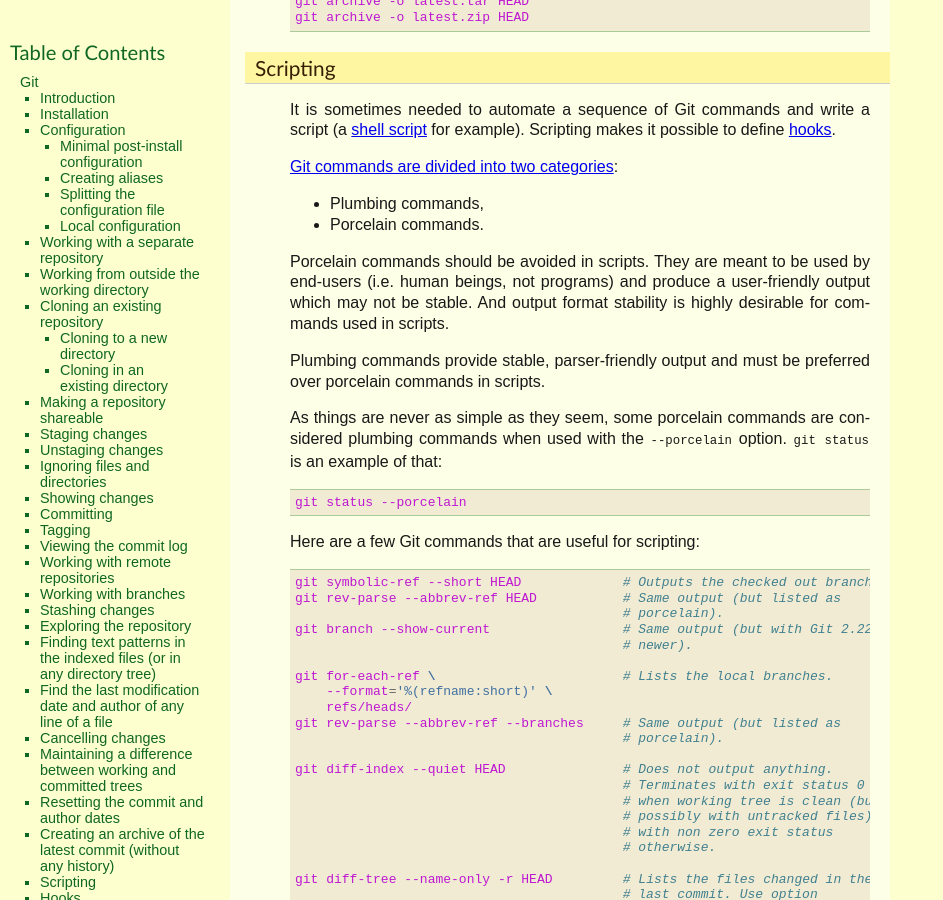
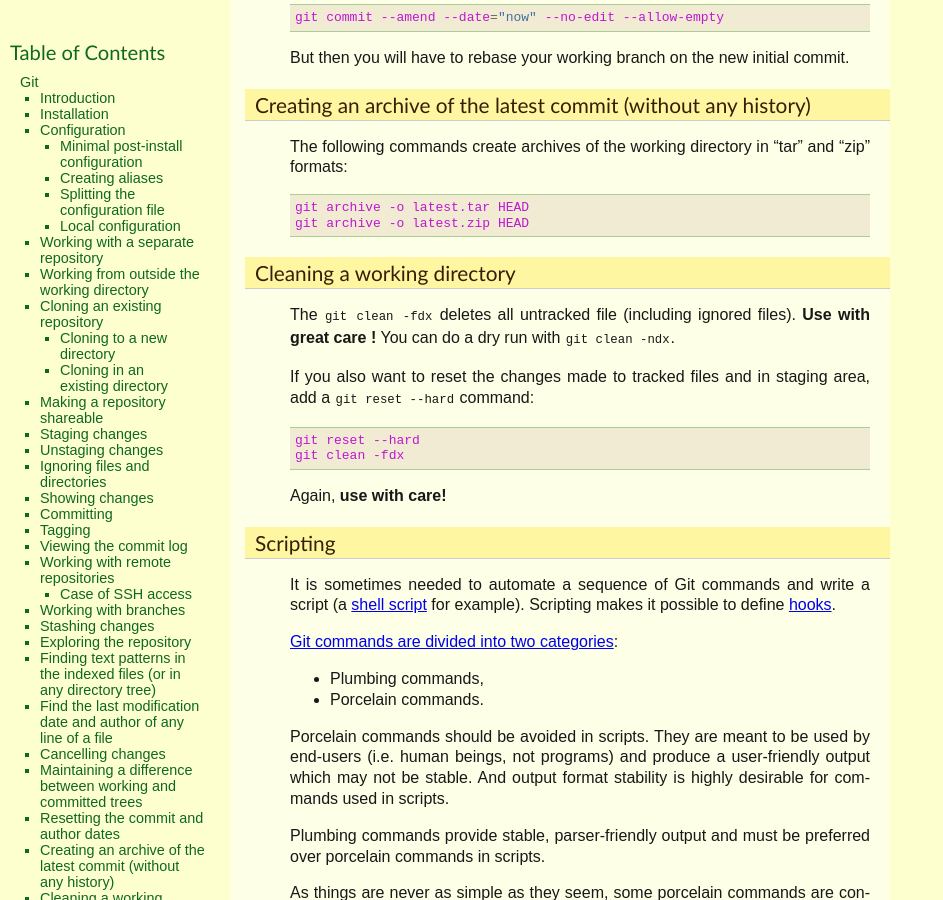
Before and after one commit to thierr26/thierr26_personal_notes_sphinx_sources, a Sphinx documentation site: the page built from source/git.rst, in a window 1280 px wide and 900 px high, scrolled down 18613 px. Shown: the whole window, without its empty margins (0-943 px from the left). Built offline with Sphinx 7.4.7, drawn with Linux system fonts in a browser that asks for light colours; some of the changed text lies outside the part shown.

Commit message:
Grow Git page (SSH access, work. dir. cleaning)

```diff
--- a/source/git.rst
+++ b/source/git.rst
@@ -721,6 +721,27 @@
   git remote rm remote_name
 
 
+Case of SSH access
+~~~~~~~~~~~~~~~~~~
+
+.. index::
+  pair: Git; Through SSH
+  pair: Git; In a Jenkins pipeline
+  pair: Git; GIT_SSH_COMMAND
+  pair: Jenkins; withCredentials
+  pair: Jenkins; withEnv
+  pair: SSH; For Git server access
+
+You might need to specify the SSH key to use. The following links should help:
+
+* `How to tell git which private key to use?
+  <https://superuser.com/questions/232373/how-to-tell-git-which-private-key-to-use>`_
+* `Managing multiple SSH keys
+  <https://www.syedaslam.com/managing-multiple-ssh-keys/>`_
+* `Push git changes through ssh (in a Jenkins pipeline)
+  <https://wiki.autopdutop.fr/jenkins/jenkinsfile/#push-git-changes-through-ssh>`_
+
+
 Working with branches
 ---------------------
 
@@ -1162,6 +1183,25 @@
   git archive -o latest.zip HEAD
 
 
+Cleaning a working directory
+----------------------------
+
+.. index::
+  pair: Git; clean
+  pair: Git; reset
+
+The ``git clean -fdx`` deletes all untracked file (including ignored files).
+**Use with great care !** You can do a dry run with ``git clean -ndx``.
+
+If you also want to reset the changes made to tracked files and in staging
+area, add a ``git reset --hard`` command::
+
+  git reset --hard
+  git clean -fdx
+
+Again, **use with care!**
+
+
 Scripting
 ---------
 
```
